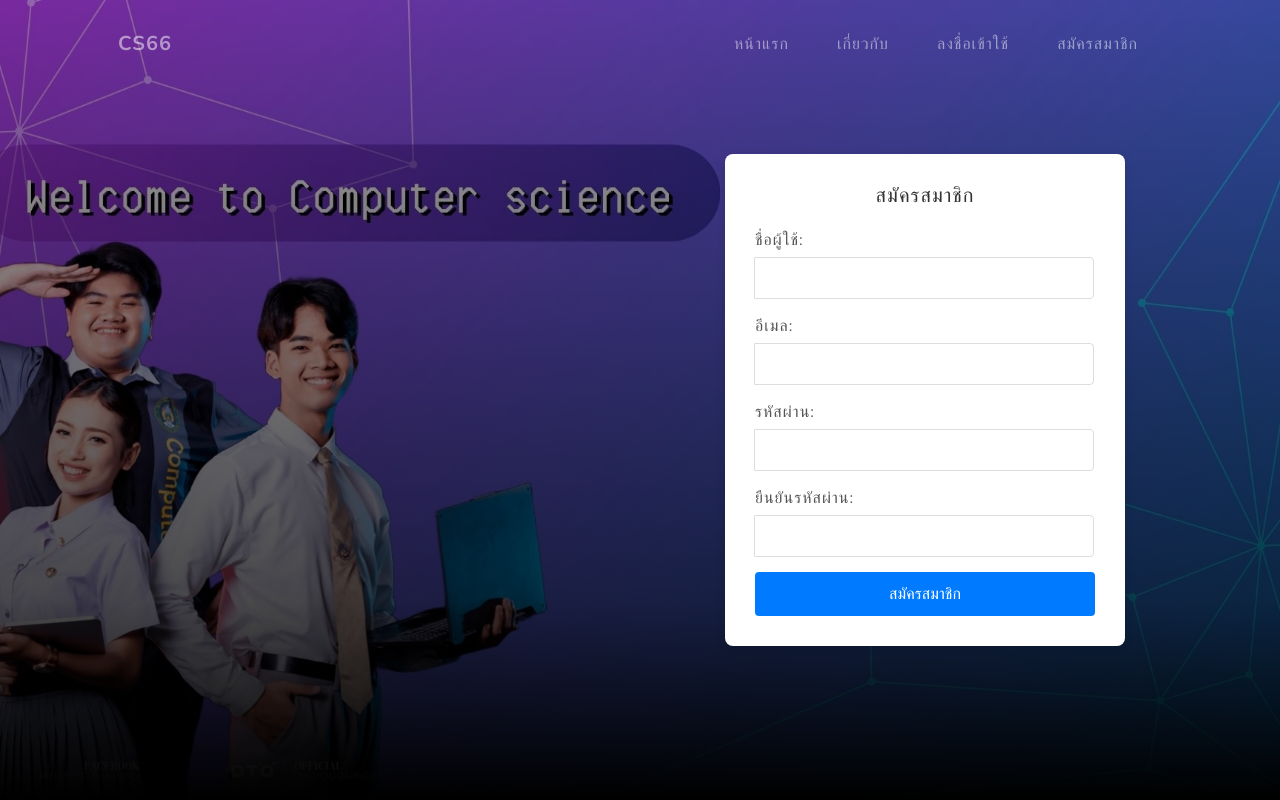
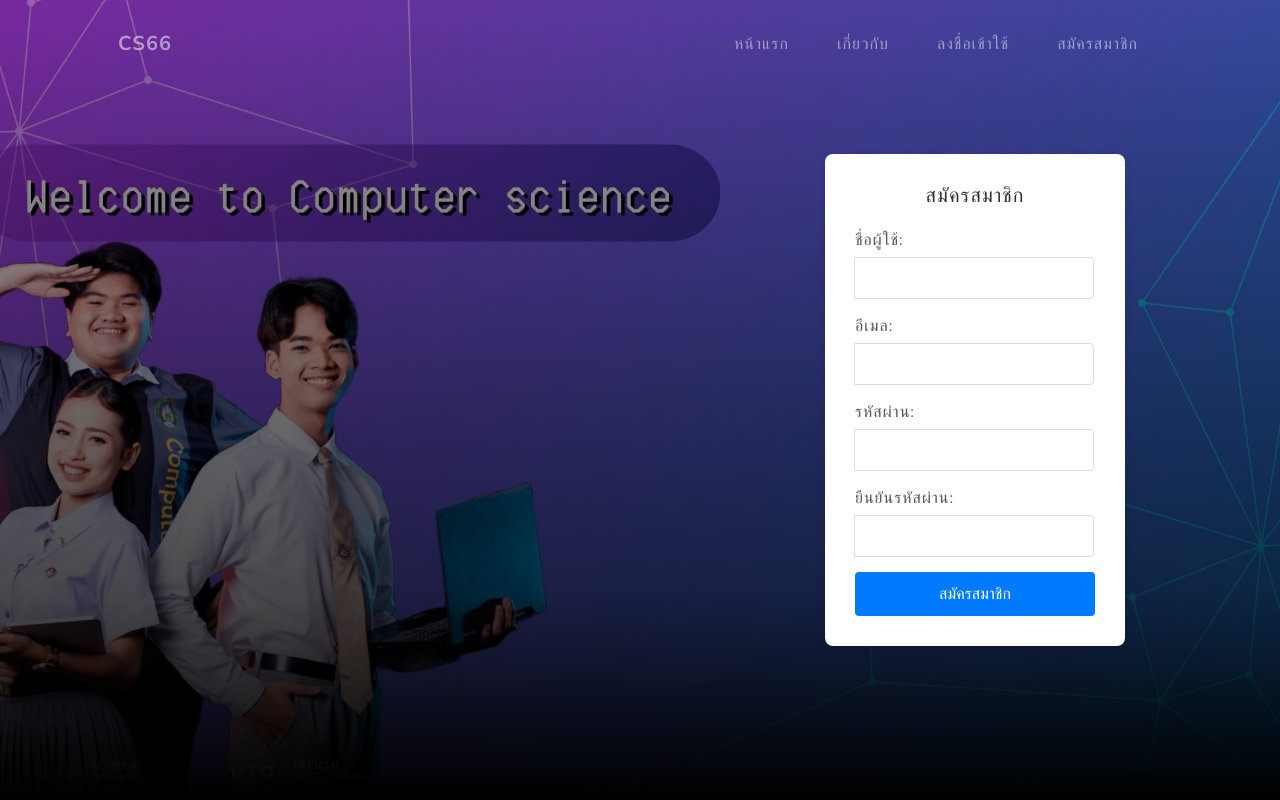
Before and after one commit to mmkunlanat/promote_CS, a Django app: page /register/ in a window 1280 px wide. Run offline with Django 5.2, Linux system fonts and the light colour scheme; some libraries are stand-ins or nearby versions.

Commit message:
fig css register

```diff
--- a/templates/register.html
+++ b/templates/register.html
@@ -36,7 +36,7 @@
         border-radius: 8px;
         box-shadow: 0 2px 10px rgba(0, 0, 0, 0.1);
         width: 100%;
-        max-width: 400px;
+        max-width: 300px;
         box-sizing: border-box;
         position: absolute;
         top: 50%;
```
